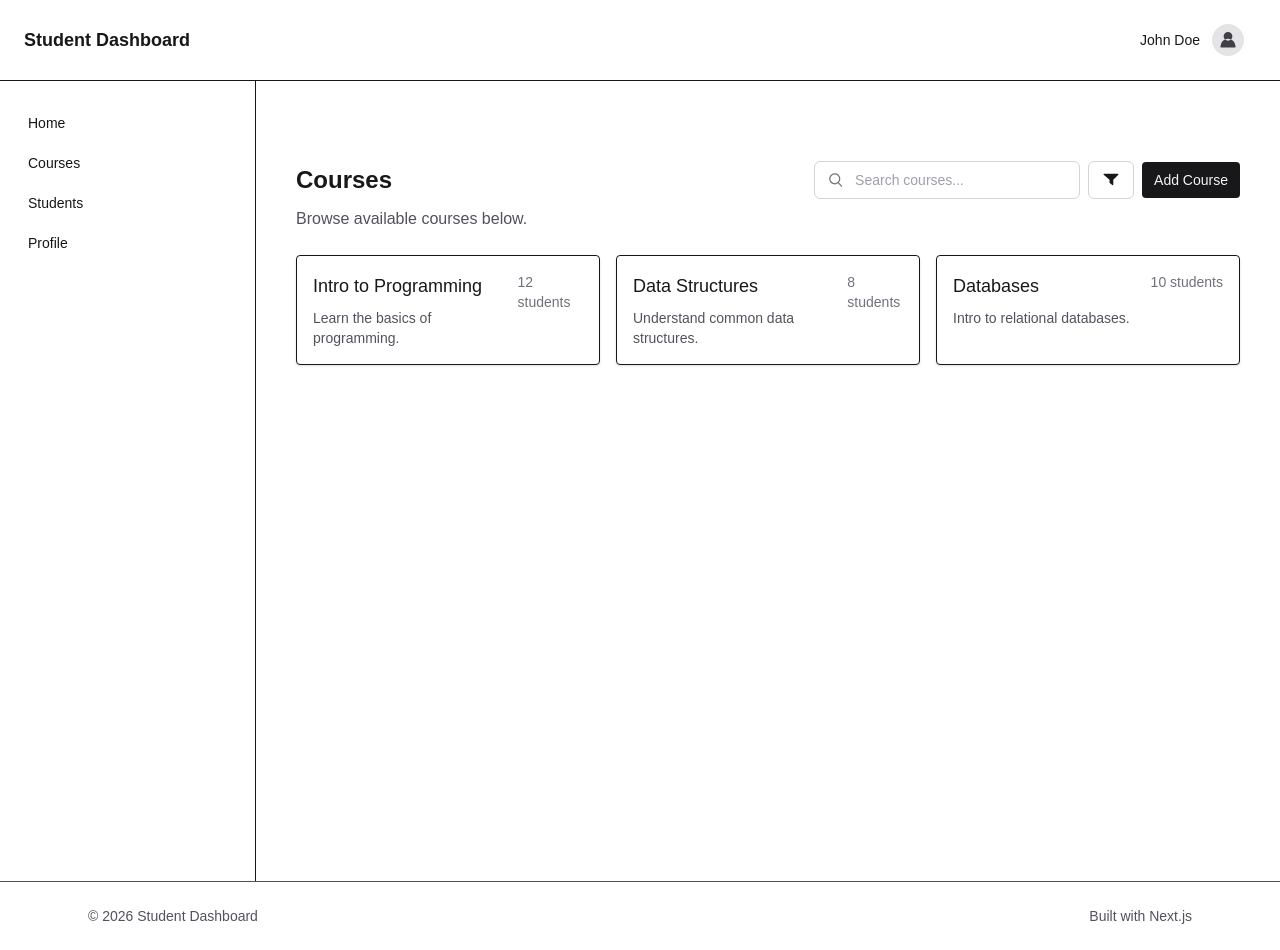
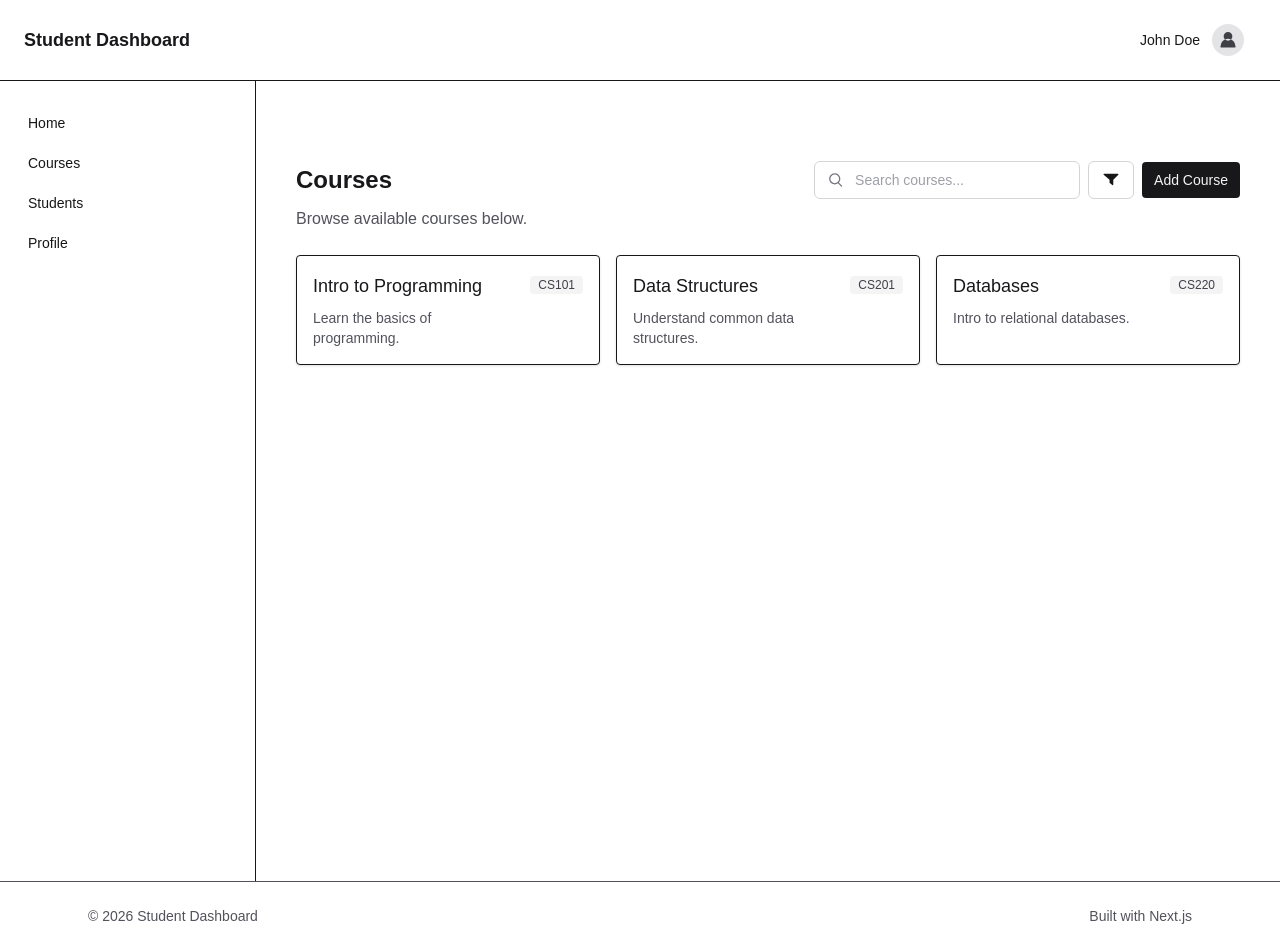
Before and after one commit to InushiKavindi/student-course-dashboard, a Next.js app: page /courses in a window 1280 px wide. Built offline with nearby package versions, Linux system fonts and the light colour scheme.

Commit message:
Add course code field to CourseForm and CourseCard

```diff
--- a/app/components/CourseCard.tsx
+++ b/app/components/CourseCard.tsx
@@ -1,11 +1,11 @@
 type CourseCardProps = {
   id: number | string;
   title: string;
+  code?: string;
   desc?: string;
-  meta?: string;
 };
 
-export default function CourseCard({ id, title, desc, meta }: CourseCardProps) {
+export default function CourseCard({ id, title, code, desc }: CourseCardProps) {
   return (
     <article className="rounded border bg-white p-4 shadow-sm dark:bg-zinc-900">
       <div className="flex items-start justify-between">
@@ -13,7 +13,13 @@ export default function CourseCard({ id, title, desc, meta }: CourseCardProps) {
           <h3 className="text-lg font-medium text-zinc-900 dark:text-zinc-50">{title}</h3>
           {desc && <p className="mt-2 text-sm text-zinc-600 dark:text-zinc-400">{desc}</p>}
         </div>
-        {meta && <div className="ml-4 text-sm text-zinc-500 dark:text-zinc-400">{meta}</div>}
+        {code && (
+          <div className="ml-4">
+            <span className="rounded bg-zinc-100 px-2 py-0.5 text-xs font-medium text-zinc-700 dark:bg-zinc-800 dark:text-zinc-300">
+              {code}
+            </span>
+          </div>
+        )}
       </div>
     </article>
   );
--- a/app/components/CourseForm.tsx
+++ b/app/components/CourseForm.tsx
@@ -5,16 +5,18 @@ import { useState } from "react";
 export type CourseFormData = {
   title: string;
   desc: string;
+  code: string;
 };
 
 export default function CourseForm({ onSubmitted }: { onSubmitted?: (data: CourseFormData) => void }) {
   const [title, setTitle] = useState("");
   const [desc, setDesc] = useState("");
+  const [code, setCode] = useState("");
 
   function handleSubmit(e: React.FormEvent) {
     e.preventDefault();
-    const data = { title, desc };
-    alert(`Course added: ${title || "(no title)"}`);
+    const data = { title, desc, code };
+    alert(`Course added: ${title || "(no title)"} (${code || "no code"})`);
     onSubmitted?.(data);
   }
 
@@ -32,6 +34,17 @@ export default function CourseForm({ onSubmitted }: { onSubmitted?: (data: Cours
         />
       </div>
       <div>
+        <label className="block text-sm font-medium text-zinc-700 dark:text-zinc-200">Course Code</label>
+        <input
+          type="text"
+          value={code}
+          onChange={(e) => setCode(e.target.value)}
+          className="mt-1 w-full rounded border border-zinc-300 bg-white px-3 py-2 text-zinc-900 shadow-sm focus:outline-none focus:ring-2 focus:ring-zinc-400 dark:border-zinc-700 dark:bg-zinc-900 dark:text-zinc-50 dark:placeholder-zinc-400"
+          placeholder="e.g. CS101"
+          required
+        />
+      </div>
+      <div>
         <label className="block text-sm font-medium text-zinc-700 dark:text-zinc-200">Description</label>
         <textarea
           value={desc}
--- a/app/courses/page.tsx
+++ b/app/courses/page.tsx
@@ -8,9 +8,9 @@ import CourseForm from "../components/CourseForm";
 
 export default function CoursesPage() {
   const sampleCourses = [
-    { id: 1, title: "Intro to Programming", desc: "Learn the basics of programming.", meta: "12 students" },
-    { id: 2, title: "Data Structures", desc: "Understand common data structures.", meta: "8 students" },
-    { id: 3, title: "Databases", desc: "Intro to relational databases.", meta: "10 students" },
+    { id: 1, title: "Intro to Programming", code: "CS101", desc: "Learn the basics of programming." },
+    { id: 2, title: "Data Structures", code: "CS201", desc: "Understand common data structures." },
+    { id: 3, title: "Databases", code: "CS220", desc: "Intro to relational databases." },
   ];
 
   const [query, setQuery] = useState("");
@@ -20,7 +20,7 @@ export default function CoursesPage() {
     const q = query.toLowerCase().trim();
     if (!q) return sampleCourses;
     return sampleCourses.filter((c) =>
-      [c.title, c.desc, c.meta].some((v) => (v || "").toLowerCase().includes(q))
+      [c.title, c.code, c.desc].some((v) => (v || "").toLowerCase().includes(q))
     );
   }, [query, sampleCourses]);
 
@@ -50,7 +50,7 @@ export default function CoursesPage() {
 
         <div className="mt-6 grid grid-cols-1 gap-4 sm:grid-cols-2 lg:grid-cols-3">
           {filteredCourses.map((c) => (
-            <CourseCard key={c.id} id={c.id} title={c.title} desc={c.desc} meta={c.meta} />
+            <CourseCard key={c.id} id={c.id} title={c.title} code={c.code} desc={c.desc} />
           ))}
         </div>
         <Modal open={isAddOpen} onClose={() => setIsAddOpen(false)} title="Add Course">
```
